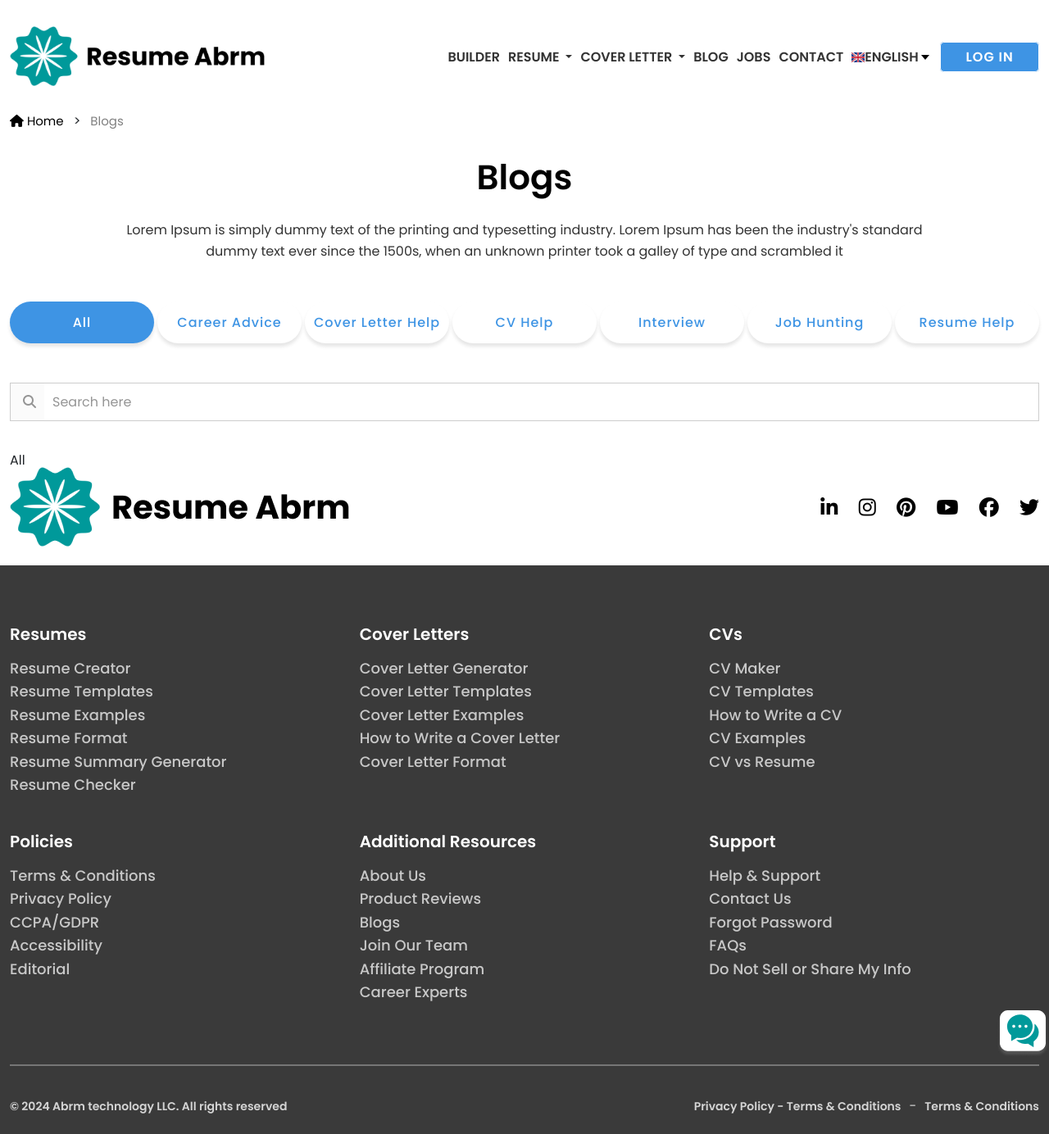
After one commit to Aamirrkhan/adekunle-ajadi, a PHP site: page /blog.php in a window 1280 px wide. The commit adds this page. Shown: the whole page at 82% size. Run offline with PHP 8.4, Linux system fonts and the light colour scheme.

Commit message:
blog page start

```diff
--- a/assets/components/header.php
+++ b/assets/components/header.php
@@ -49,7 +49,7 @@
                       class="d-flex justify-content-between align-items-center navlist-head mobile-humber"
                     >
                       <li class="menuclosedbtn-up"><button class="mobile-menu-closed"><i class="fa-solid fa-xmark"></i></button></li>
-                      <li><a href="#!">BUilder</a></li>
+                      <li><a href="builder.php">BUilder</a></li>
                       <li>
                         <div class="dropdown">
                           <a
--- a/assets/css/style.css
+++ b/assets/css/style.css
@@ -22,7 +22,14 @@
 header.main-header {
   padding: 2rem 0;
 }
-
+p {
+  color: #333;
+font-family: var(--poppins);
+font-size: 16px;
+font-style: normal;
+font-weight: 400;
+line-height: 26px;
+}
 
 /* Language Css */
 
@@ -797,3 +804,94 @@
   right: -50px;
   bottom: 70px;
 }
+
+/* Blogs Page */
+
+
+.humb-links-list {
+  margin-bottom: 40px;
+}
+
+.humb-links-list li a {
+  font-size: 15px;
+  text-decoration: none;
+  color: black;
+}
+
+.humb-links-list span {
+  margin: 0 12px;
+}
+
+.humb-links-list li {
+  color: black;
+}
+.humb-links-list li a.active {
+  color: gray;
+}
+
+
+
+[data-tab-content] {
+  display: none;
+}
+
+.active[data-tab-content] {
+  display: block;
+}
+
+.tabslist-list {
+  display: flex;
+  align-items: center;
+  justify-content: space-between;
+}
+
+.tabslist-list li {
+  border-radius: 66px;
+  background: white;
+  box-shadow: 0px 4px 4px 0px rgba(0, 0, 0, 0.10);
+  color: #3E94E4;
+  text-align: center;
+  font-family: Poppins;
+  font-size: 16px;
+  font-style: normal;
+  font-weight: 500;
+  line-height: normal;
+  letter-spacing: 1px;
+  width: 176px;
+  height: 51px;
+  align-items: center;
+  justify-content: center;
+  display: flex;
+  cursor: pointer;
+}
+.tabslist-list li.active {
+  border-radius: 66px;
+  background: #3E94E4;
+  box-shadow: 0px 4px 4px 0px rgba(0, 0, 0, 0.10);
+  color: white;
+}
+.search-box input {
+  width: 100%;
+  outline: none;
+  padding: 10px 10px;
+  color: #959595;
+  border: none;
+}
+
+.search-box {
+  display: flex;
+  align-items: center;
+  border: 1px solid #CDCDCD;
+  background: #FBFBFB;
+  padding: 0 0 0 15px;
+  color: #959595;
+  margin-bottom: 40px;
+}
+
+.search-box i {
+  margin-right: 10px;
+}
+
+.search-box input::placeholder {
+  color: #959595;
+}
--- /dev/null
+++ b/blog.php
@@ -0,0 +1,83 @@
+<?php
+include "assets/components/header.php";
+?>
+<div class="humb-links">
+    <div class="container">
+        <div class="row">
+            <div class="col-12">
+                <ul class="d-flex align-items-center humb-links-list">
+                    <li><a href="#!"><i class="fa-solid fa-house"></i> Home</a></li>
+                    <span>></span>
+                    <li><a href="blog.php">Blogs</a></li>
+                </ul>
+            </div>
+        </div>
+    </div>
+</div>
+<section class="banner-blogs">
+    <div class="container">
+        <div class="row">
+            <div class="col-12">
+                <div class="blog-text-banner mb-5">
+                    <h2 class="sec-hd">Blogs</h2>
+                    <p class="text-center">Lorem Ipsum is simply dummy text of the printing and typesetting industry. Lorem Ipsum has been the industry's standard <br> dummy text ever since the 1500s, when an unknown printer took a galley of type and scrambled it</p>
+                </div>
+            </div>
+        </div>
+    </div>
+</section>
+
+<section>
+    <div class="container">
+        <div class="row">
+            <div class="col-12">
+            <div class="tabs-area">
+                            <ul class="tabs mb-5 tabslist-list">
+                                <li data-tab-target="#all-tab" class="active tab">All</li>
+                                <li data-tab-target="#career-advice">Career Advice</li>
+                                <li data-tab-target="#cover-letter">Cover Letter Help</li>
+                                <li data-tab-target="#cv-help">CV Help</li>
+                                <li data-tab-target="#interview">Interview</li>
+                                <li data-tab-target="#job-hunting">Job Hunting</li>
+                                <li data-tab-target="#resume-help">Resume Help</li>
+                            </ul>
+
+                            <div class="search-box">
+                                <i class="fa-solid fa-magnifying-glass"></i>
+                                <input type="text" placeholder="Search here">
+                            </div>
+
+                            <div class="tab-content">
+                                <div id="all-tab" data-tab-content class="active">
+                                All
+                                </div>
+                                <div id="career-advice" data-tab-content>
+                                Career Advice
+                                </div>
+                                <div id="cover-letter" data-tab-content>
+                                Cover Letter Help
+                                </div>
+                                <div id="cv-help" data-tab-content>
+                                CV Help
+                                </div>
+                                <div id="interview" data-tab-content>
+                                Interview
+                                </div>
+                                <div id="job-hunting" data-tab-content>
+                                Job Hunting
+                                </div>
+                                <div id="resume-help" data-tab-content>
+                                Resume Help
+                                </div>
+                            </div>
+                    </div>
+            </div>
+        </div>
+    </div>
+</section>
+
+
+<?php
+include "assets/components/footer.php";
+?>
+<script src="assets/js/blogs.js"></script>
```
Also changed, not shown: assets/js/blogs.js (added, +41 -0 lines), builder.php (renamed from home.php).
